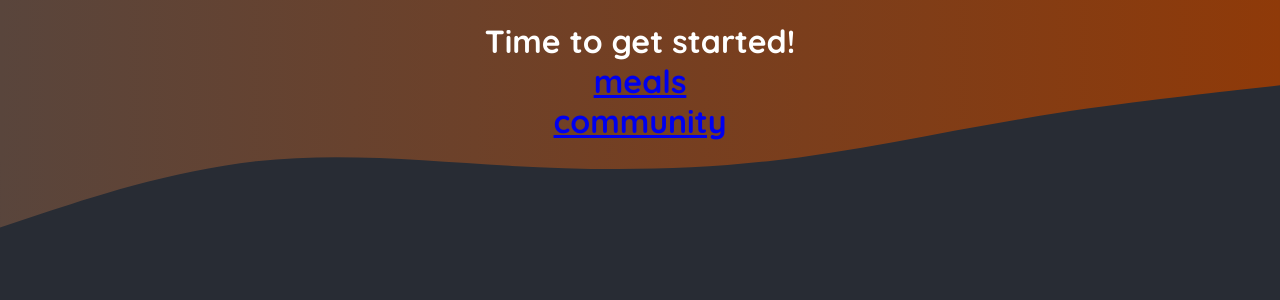
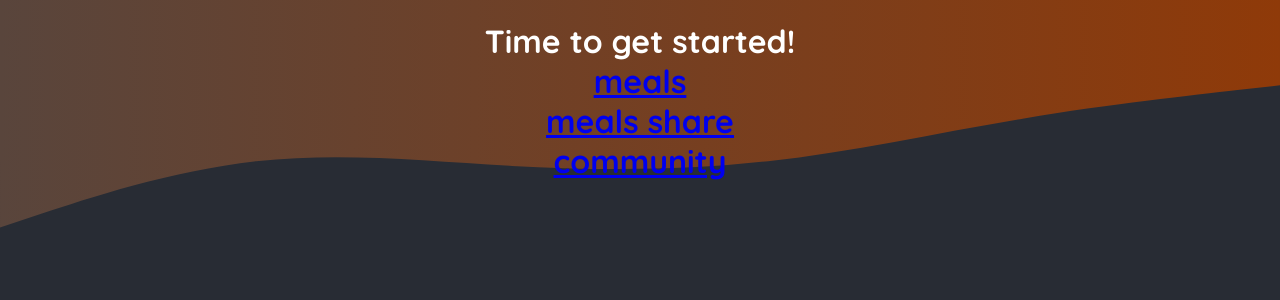
Before and after one commit to Sherry90/2024-next.js14-app-router-2-Foodies, a Next.js app: page / in a window 1280 px wide. Shown: the top 300 px of the page. Built offline with nearby package versions, Linux system fonts and the light colour scheme.

Commit message:
feat: meals/share/page

```diff
--- a/app/page.js
+++ b/app/page.js
@@ -9,6 +9,9 @@ export default function Home() {
           <Link href={"/meals"}>meals</Link>
         </div>
         <div>
+          <Link href={"/meals/share"}>meals share</Link>
+        </div>
+        <div>
           <Link href={"/community"}>community</Link>
         </div>
       </h1>
```
